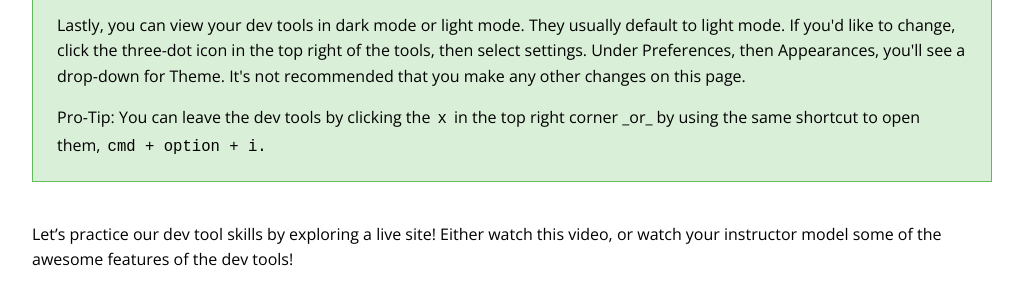
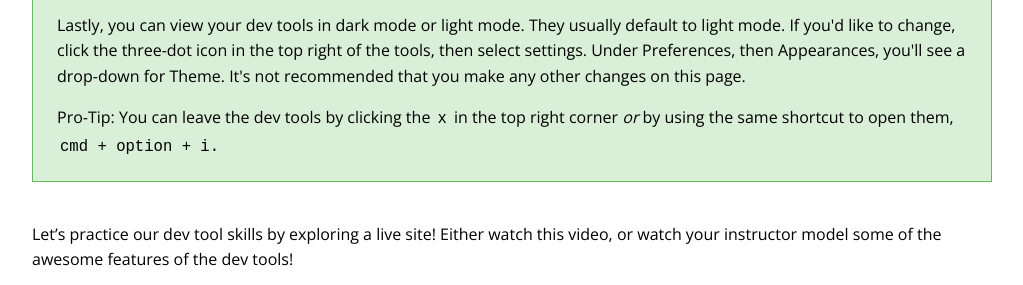
Before and after one commit to ameseee/kwk-curriculum-site, a Jekyll site: the page built from web-app/lessons/html-atom/index.md, in a window 1280 px wide and 900 px high, scrolled down 1347 px, cut to the strip 154-439 px from the top of the window. Shown: the whole strip, without its empty margins (128-1151 px from the left). Built offline with Jekyll 4.4.1, drawn with Linux system fonts in a browser that asks for light colours; nearby versions of some CDN libraries; some of the changed text lies outside the part shown.

Commit message:
Fix two typos in HTML Atom lesson

```diff
--- a/web-app/lessons/html-atom/index.md
+++ b/web-app/lessons/html-atom/index.md
@@ -40,7 +40,7 @@ Open up your browser to this lesson. Then, click `cmd + option + i` _or_ right-c
   <p>You can have your dev tools on the bottom or either side of the window. Most people keep it at the bottom. If you'd like to change where the dev tools are, click the three-dot icon in the top right of the tools, then select one of the other "Dock side" options.</p>
   <p>You can also control how much of the page the dev tools take up. Developers usually change this while working - sometimes you'll need to see more of the page, sometimes you'll want more space for the tools. Make sure you know how to expand and compact the dev tools!</p>
   <p>Lastly, you can view your dev tools in dark mode or light mode. They usually default to light mode. If you'd like to change, click the three-dot icon in the top right of the tools, then select settings. Under Preferences, then Appearances, you'll see a drop-down for Theme. It's not recommended that you make any other changes on this page.</p>
-  <p>Pro-Tip: You can leave the dev tools by clicking the <code class="try-it-code">x</code> in the top right corner _or_ by using the same shortcut to open them, <code class="try-it-code">cmd + option + i.</code></p>
+  <p>Pro-Tip: You can leave the dev tools by clicking the <code class="try-it-code">x</code> in the top right corner <em>or</em> by using the same shortcut to open them, <code class="try-it-code">cmd + option + i.</code></p>
 </div>
 
 Let's practice our dev tool skills by exploring a live site! Either watch this video, or watch your instructor model some of the awesome features of the dev tools!
```
Also changed, not shown: other parts of web-app/lessons/html-atom/index.md (+1 -1 lines).
